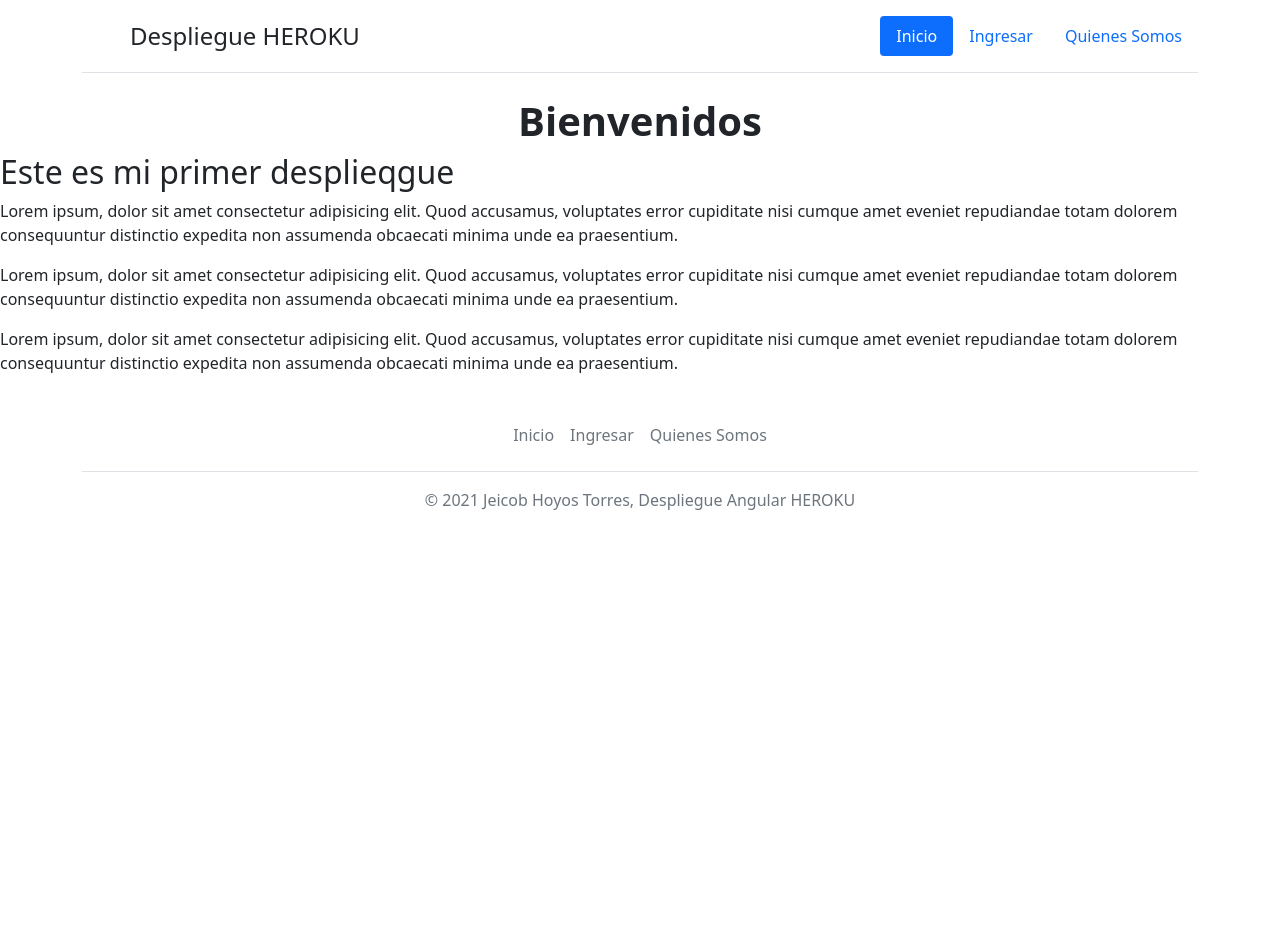
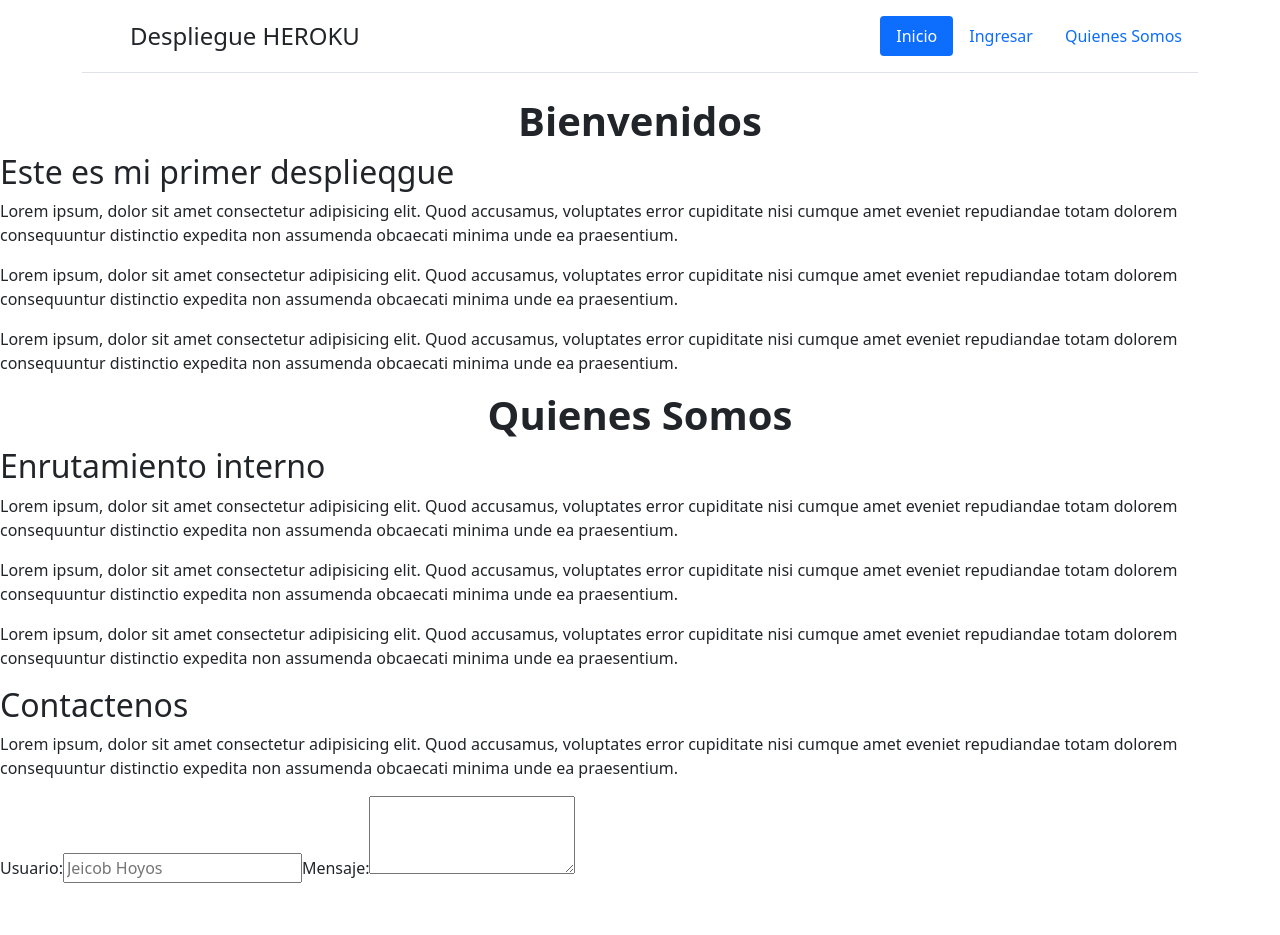
Before and after one commit to jeicob28/despliegue-angular, an Angular app: page /inicio in a window 1280 px wide. Shown: the top 935 px of the page. Before the commit the page ends 800 px from the top, so only its background shows below. Built offline with nearby package versions, Linux system fonts and the light colour scheme.

Commit message:
se modifica el contenido del componente Quienes somos

```diff
--- a/src/app/app.component.html
+++ b/src/app/app.component.html
@@ -1,3 +1,4 @@
 <app-header></app-header>
 <app-inicio></app-inicio>
+<app-quienes-somos></app-quienes-somos>
 <app-footer></app-footer>
--- a/src/app/app.module.ts
+++ b/src/app/app.module.ts
@@ -5,13 +5,15 @@
 import { HeaderComponent } from './components/header/header.component';
 import { FooterComponent } from './components/footer/footer.component';
 import { InicioComponent } from './components/inicio/inicio.component';
+import { QuienesSomosComponent } from './components/quienes-somos/quienes-somos.component';
 
 @NgModule({
   declarations: [
     AppComponent,
     HeaderComponent,
     FooterComponent,
-    InicioComponent
+    InicioComponent,
+    QuienesSomosComponent
   ],
   imports: [
     BrowserModule
--- /dev/null
+++ b/src/app/components/quienes-somos/quienes-somos.component.html
@@ -0,0 +1,15 @@
+<h1 class="text-center fw-bold"> Quienes Somos</h1>
+<h2>Enrutamiento interno</h2>
+<p>Lorem ipsum, dolor sit amet consectetur adipisicing elit. Quod accusamus, voluptates error cupiditate nisi cumque amet eveniet repudiandae totam dolorem consequuntur distinctio expedita non assumenda obcaecati minima unde ea praesentium.</p>
+<p>Lorem ipsum, dolor sit amet consectetur adipisicing elit. Quod accusamus, voluptates error cupiditate nisi cumque amet eveniet repudiandae totam dolorem consequuntur distinctio expedita non assumenda obcaecati minima unde ea praesentium.</p>
+<p>Lorem ipsum, dolor sit amet consectetur adipisicing elit. Quod accusamus, voluptates error cupiditate nisi cumque amet eveniet repudiandae totam dolorem consequuntur distinctio expedita non assumenda obcaecati minima unde ea praesentium.</p>
+<div>
+  <h2>Contactenos</h2>
+  <p>Lorem ipsum, dolor sit amet consectetur adipisicing elit. Quod accusamus, voluptates error cupiditate nisi cumque amet eveniet repudiandae totam dolorem consequuntur distinctio expedita non assumenda obcaecati minima unde ea praesentium.</p>
+  <form>
+  <label for="imput_usuario">Usuario: </label>
+  <input type="text" id="imput_usuario" placeholder="Jeicob Hoyos">
+  <label for="imput_Mensaje">Mensaje:  </label>
+  <textarea rows="3" type="text" id="imput_Mensaje" placeholder="Ingrese el mensaje"> </textarea>
+  </form>
+</div>
--- /dev/null
+++ b/src/app/components/quienes-somos/quienes-somos.component.ts
@@ -0,0 +1,15 @@
+import { Component, OnInit } from '@angular/core';
+
+@Component({
+  selector: 'app-quienes-somos',
+  templateUrl: './quienes-somos.component.html',
+  styleUrls: ['./quienes-somos.component.css']
+})
+export class QuienesSomosComponent implements OnInit {
+
+  constructor() { }
+
+  ngOnInit(): void {
+  }
+
+}
```
Also changed, not shown: src/app/components/quienes-somos/quienes-somos.component.css (added), 1 other file (tests, documents, lock files or other folders).
